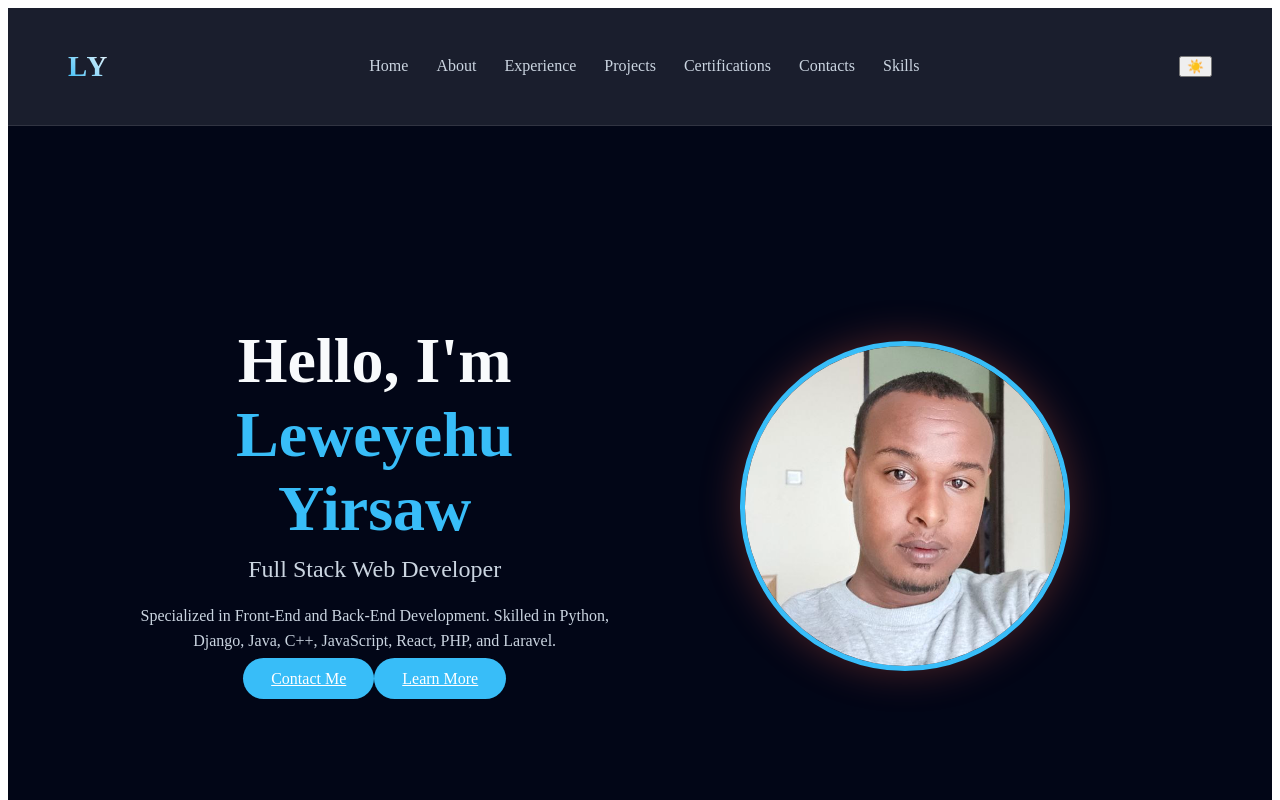
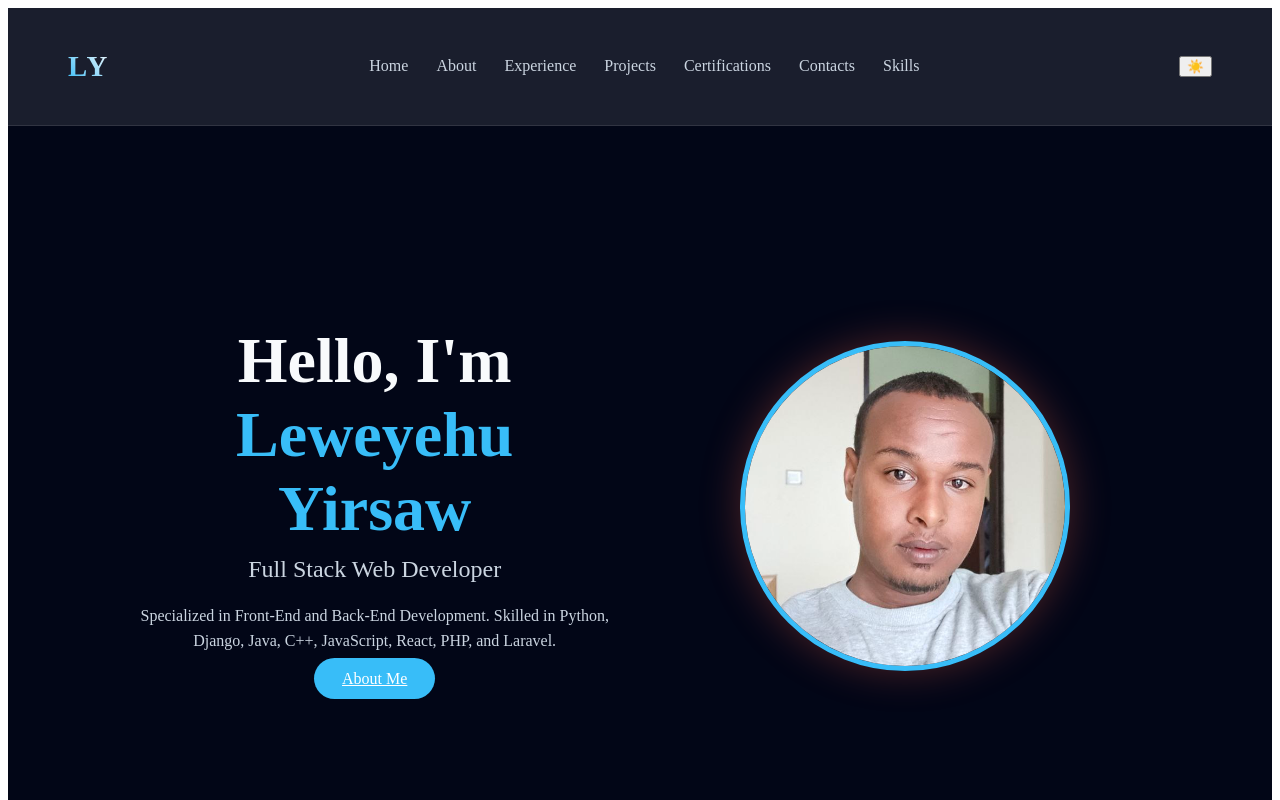
Before and after one commit to Leweyehu/portfolio-website, a React (Create React App) app: page / in a window 1280 px wide. Shown: the top 800 px of the page. Built offline with nearby package versions, Linux system fonts and the light colour scheme.

Commit message:
final portifolio updations

```diff
--- a/src/components/Hero.jsx
+++ b/src/components/Hero.jsx
@@ -24,11 +24,8 @@ export default function Hero() {
 
           {/* Optional Professional Buttons */}
           <div className="hero-buttons">
-            <a href="#contact" className="hero-btn">
-              Contact Me
-            </a>
             <a href="#about" className="hero-btn outline">
-              Learn More
+              About Me
             </a>
           </div>
         </motion.div>
```
